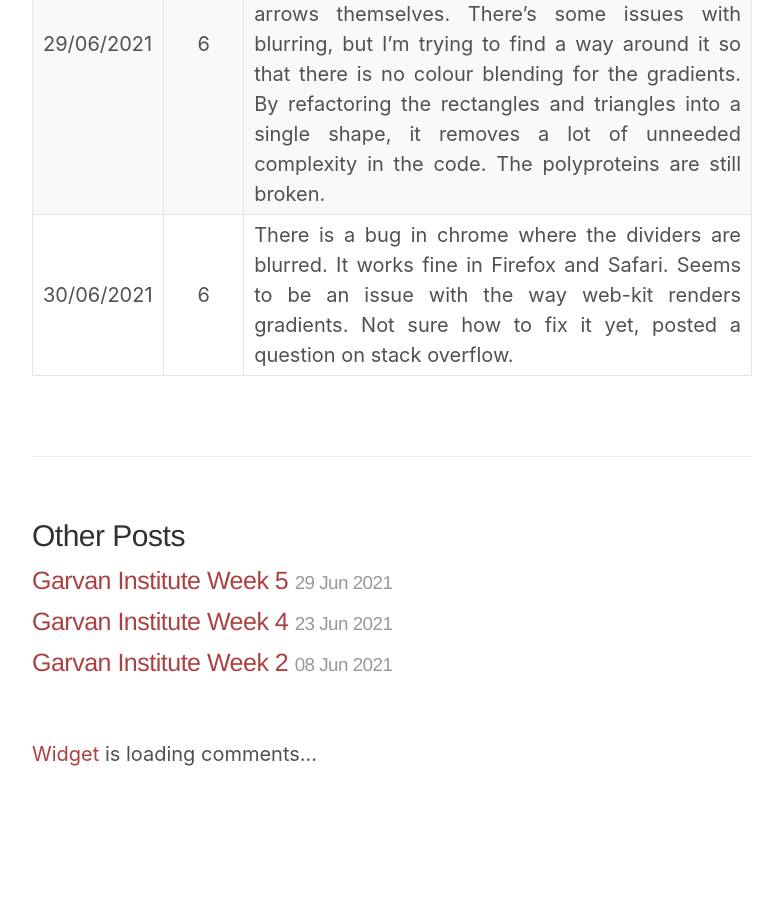
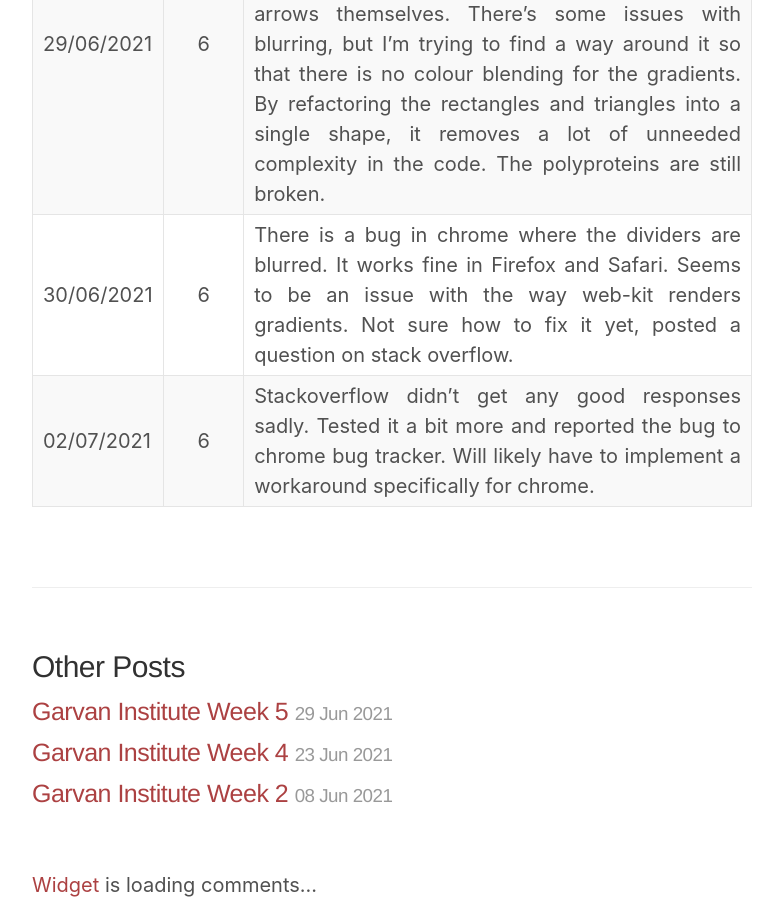
Before and after one commit to Key-Puncher/key-puncher.github.io, a Jekyll site: the page built from _posts/2021-06-08-garvan-institute-activity-log.md, in a window 1280 px wide and 900 px high, scrolled down 3356 px. Shown: the whole window, without its empty margins (248-1031 px from the left). Built offline with Jekyll 4.4.1, drawn with Linux system fonts in a browser that asks for light colours; a style sheet for code colours, icons or effects is not loaded; before the commit the page ends 4125 px from its top, so only the background shows below that.

Commit message:
Update 2021-06-08-garvan-institute-activity-log.md

```diff
--- a/_posts/2021-06-08-garvan-institute-activity-log.md
+++ b/_posts/2021-06-08-garvan-institute-activity-log.md
@@ -23,3 +23,4 @@ title: Garvan Institute Activity Log
 | 28/06/2021 | 7 | Created a database call for getting the non-dark regions of proteins, and refactored the other calls removing hardcoded urls. Was able to render the non-dark regions, but there are some bugs for the polyprotein. |
 | 29/06/2021 | 6 | I have managed to render the non-dark regions with rectangles, however I decided to completely refactor the code and attempt to create the non-dark regions using the supported gradient fill in the arrows themselves. There's some issues with blurring, but I'm trying to find a way around it so that there is no colour blending for the gradients. By refactoring the rectangles and triangles into a single shape, it removes a lot of unneeded complexity in the code. The polyproteins are still broken. |
 | 30/06/2021 | 6 | There is a bug in chrome where the dividers are blurred. It works fine in Firefox and Safari. Seems to be an issue with the way web-kit renders gradients. Not sure how to fix it yet, posted a question on stack overflow. |
+| 02/07/2021 | 6 | Stackoverflow didn't get any good responses sadly. Tested it a bit more and reported the bug to chrome bug tracker. Will likely have to implement a workaround specifically for chrome. |
```
